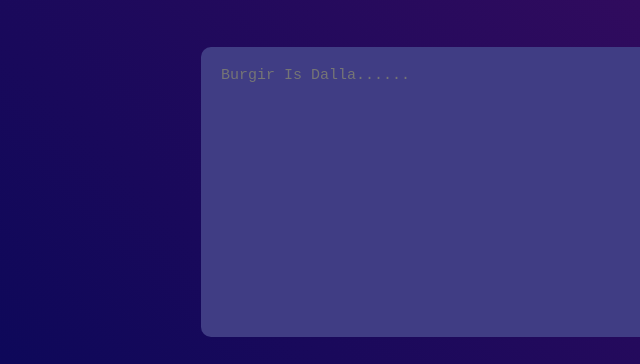
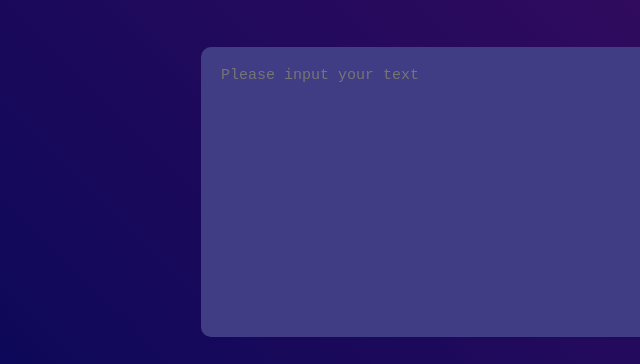
Before and after one commit to ordxHardik/Text_To_Speech, a plain HTML site: page index.html in a window 1280 px wide. Shown: the part 194-558 px from the top of the page, 119-759 px from the left. Drawn offline with Linux system fonts and the light colour scheme.

Commit message:
Update placeholder

```diff
--- a/index.html
+++ b/index.html
@@ -10,7 +10,7 @@
   <body>
     <div class="hero">
       <h1>Text To Speech <span>Converter</span></h1>
-      <textarea placeholder="Burgir Is Dalla......"></textarea>
+      <textarea placeholder="Please input your text"></textarea>
       <div class="row">
         <select>
           helo
```
